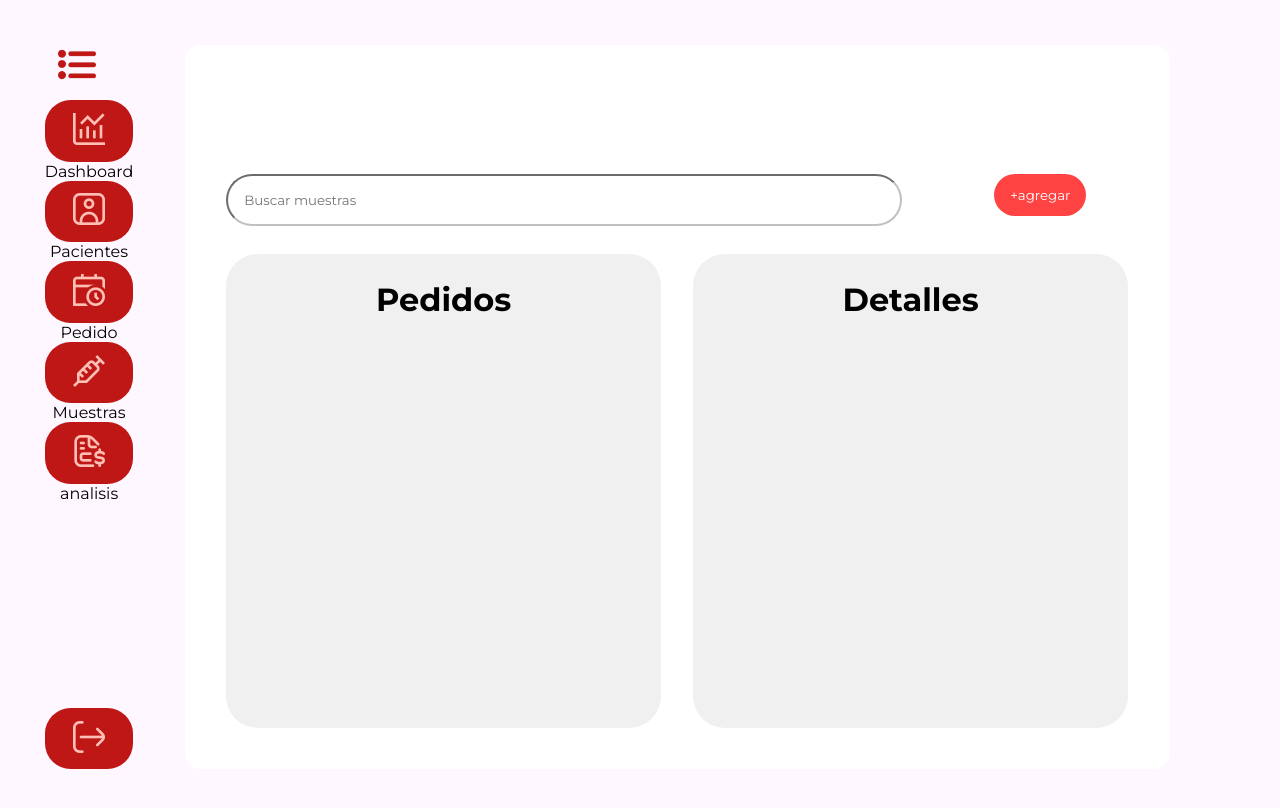
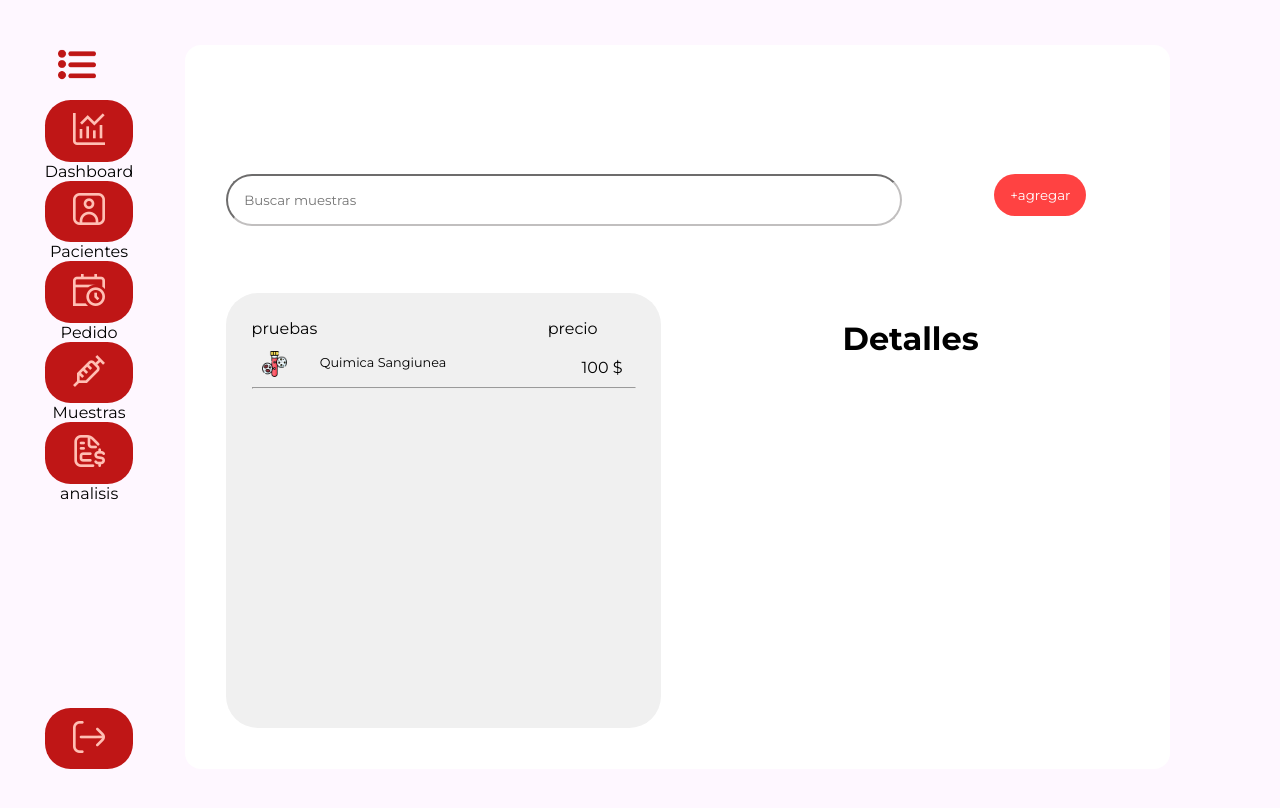
Before and after one commit to IngRamirezJezhuah/Integradora_II_Front, a React (Create React App) app in the folder FRONTEND/Web/integradora_2/: page /Pedidos in a window 1280 px wide. Shown: the top 808 px of the page. Built offline with nearby package versions, Linux system fonts and the light colour scheme.

Commit message:
conexion-back

```diff
--- a/FRONTEND/Web/integradora_2/src/Components/index.js
+++ b/FRONTEND/Web/integradora_2/src/Components/index.js
@@ -3,4 +3,4 @@ export { default as carousel } from './login/carousel';
 export { default as LoginForm } from './login/loginform';
 export {default as  SampleChart } from './graficas/grafica-iot'
 export {default as  MuestrasHechas } from './graficas/muestras-dia'
-export {default as  RegistrarPaceinte } from './paceintes/registrar_paciente'
+export {default as  RegistrarPaceinte } from './paceintes/registrarPaciente'
--- /dev/null
+++ b/FRONTEND/Web/integradora_2/src/Components/paceintes/registrarPaciente.jsx
@@ -0,0 +1,70 @@
+import React, { useState } from 'react'
+
+const RegistrarPaciente = () => {
+    const [formData, setFormData] = useState({
+        nombre: '',
+        apellidoPaterno: '',
+        apellidoMaterno: '',
+        fechaNacimiento: '',
+        correo: '',
+        contraseña: 'admin',
+        rol: 'client' // o el que sea por defecto
+    })
+
+    const handleChange = (e) => {
+        setFormData({
+            ...formData,
+            [e.target.name]: e.target.value
+        })
+    }
+
+    const handleSubmit = async (e) => {
+        e.preventDefault()
+        try {
+            const response = await fetch("https://8d5e-189-197-191-34.ngrok-free.app/usuarios", {//ruta del servidor
+                method: "POST",
+                headers: {
+                    "Content-Type": "application/json"
+                },
+                body: JSON.stringify(formData)//tipo de form que soporta
+            })
+            const data = await response.json()
+            if (response.ok) {
+                alert("Registro exitoso")
+                console.log(data)
+            } else {
+                alert("Error: " + data.message)
+                console.error(data)
+            }
+        } catch (err) {
+            console.error("Error en la petición:", err)
+            alert("Error en la petición")
+        }
+    }
+
+    return (
+        <div className='scale-up-center'>
+            <div className='registrar-user'>
+                <form onSubmit={handleSubmit}>
+                    <label className='precios' htmlFor="nombre">Nombre(s):</label>
+                    <input className='label-form' type="text" name="nombre" value={formData.nombre} onChange={handleChange} required  placeholder="David Jezhuah" />
+
+                    <label className='precios' htmlFor="apellidoPaterno">Apellido Paterno:</label>
+                    <input className='label-form' type="text" name="apellidoPaterno" value={formData.apellidoPaterno} onChange={handleChange} required  placeholder="Ramirez"/>
+
+                    <label className='precios' htmlFor="apellidoMaterno">Apellido Materno:</label>
+                    <input className='label-form' type="text" name="apellidoMaterno" value={formData.apellidoMaterno} onChange={handleChange} required  placeholder="Alvarado"/>
+
+                    <label className='precios' htmlFor="fechaNacimiento">Fecha Nacimiento:</label>
+                    <input className='label-form' type="date" name="fechaNacimiento" value={formData.fechaNacimiento} onChange={handleChange} required />
+
+                    <label className='precios' htmlFor="correo">Correo:</label>
+                    <input className='label-form' type="email" name="correo" value={formData.correo} onChange={handleChange} required   placeholder="Correo@gmail.com"/>
+                    <input className='btn' type="submit" value="Registrar" />
+                </form>
+            </div>
+        </div>
+    )
+}
+
+export default RegistrarPaciente
--- a/FRONTEND/Web/integradora_2/src/Components/paceintes/registrar_paciente.jsx
+++ /dev/null
@@ -1,19 +0,0 @@
-import React from 'react'
-
-const registrar_paciente = () => {
-    return (
-        <div>
-            <form action="" method='POST'>
-                <label for="name">Nombre:</label>
-                <input type="text" id="name" name="nombre"  placeholder="Escribir tu Nombre"  required />
-                <label for="Apellido">Nombre:</label>
-                <input type="text" id="name" name="nombre"  placeholder="Escribir tu Nombre"  required />
-                <label for="name">Nombre:</label>
-                <input type="text" id="name" name="nombre"  placeholder="Escribir tu Nombre"  required />
-
-            </form>
-        </div>
-    )
-}
-
-export default registrar_paciente
--- a/FRONTEND/Web/integradora_2/src/Screens/Pacientes.jsx
+++ b/FRONTEND/Web/integradora_2/src/Screens/Pacientes.jsx
@@ -1,11 +1,12 @@
 //rfce para hacer una plantilla
 import React from 'react'
+//import {useState,useEffect} from 'react'
 import { Link } from 'react-router-dom';
 
 const Pacientes =() => {
 
 
-    const nombres = [/*esta madre es para hacer nuestra lista */
+    const nombres = [//esta  es para usar una lista, alternatica sin peticion
     "Mario Lira Zamora",
     "David Jezhuah Ramirez Alvarado",
     "Racardo Luna Unzueta",
@@ -16,16 +17,33 @@ const Pacientes =() => {
         "Quimica sanguinea",
         "Biometrica Hepatica"
     ]
+    /* version con servidor, no funciona de manera local
+    const [pacientes, setPacientes] = useState([])
+    useEffect(() => {
+        const fetchPacientes = async () => {
+            try {
+                const response = await fetch("https://8d5e-189-197-191-34.ngrok-free.app/usuarios", {
+                    method: "GET",
+                    headers: {
+                        "Content-Type": "application/json"
+                    }
+                })
+                const data = await response.json()
+                if (response.ok) {
+                    setPacientes(data) // aquí asumimos que data es un array de pacientes
+                    console.log("Pacientes cargados:", data)
+                } else {
+                    console.error("Error:", data.message)
+                    alert("Error al obtener pacientes")
+                }
+            } catch (error) {
+                console.error("Error en la petición:", error)
+                alert("No se pudo conectar al servidor")
+            }
+        }
 
-    /*  Posible version con backend listo
-    const [pacientes, setPacientes] = useState([]);
-    useEffect(() => {
-    axios.get("http://localhost:3000/api/pacientes")
-        .then(response => setPacientes(response.data))
-        .catch(error => console.error(error));
-    }, []);
-
-    */
+        fetchPacientes()
+    }, [])*/
     return (
             <div className='margen'>
                 <div className='buscador'>
@@ -40,6 +58,25 @@ const Pacientes =() => {
                 <div className='scale-up-ver-center'>
                     <div className='caja_1'>
                         <div className='scroll'>
+                            {/* version con servidor, no funciona en local
+                                {pacientes.map((paciente, index) => {
+                                    const nombreCompleto = `${paciente.nombre} ${paciente.apellidoPaterno} ${paciente.apellidoMaterno}`;
+                                    const inicial = paciente.nombre.charAt(0);
+                                    return (
+                                        <div key={index} className='prueba_tabla'>
+                                            <div className='inicial-circulo'>
+                                                {inicial}
+                                            </div>
+                                            <div>
+                                                <p className='prueba-name'>{nombreCompleto}</p>
+                                            </div>
+                                            <div className='acomodar-iconos'>
+                                                <img src="/basura.png" alt="borrar" className='iconos' />
+                                            </div>
+                                        </div>
+                                    );
+                                })}
+                            */}
                             {nombres.map((nombreCompleto,index) => {/*se usa map para iterar la lista y generar un bloque prueba_tabla por cada nombre tambien la usare en chechbox*/
                                 const inicial = nombreCompleto.charAt(0);/*se obtiene la inicial con .charAt(0) para cada nombre dentro del map. recordar esta mamada*/
                                 return(
--- a/FRONTEND/Web/integradora_2/src/Screens/Pedidos.jsx
+++ b/FRONTEND/Web/integradora_2/src/Screens/Pedidos.jsx
@@ -13,11 +13,22 @@ const Pedidos =() => {
             </div>
             <div className='scale-up-ver-center'>
                 <div className='caja_1'>
-                    <h1 className='titulo'>Pedidos</h1>
+                    <div className='acomodar'>
+                        <p className='precios'>pruebas</p>
+                        <p className='precios'>precio</p>
+                    </div>
+                    <div className='prueba_tabla'>
+                        <img src="/prueba-de-sangre.png" alt="prueba imagen" className='imagen-prueba' />
+                        <p className='prueba-name'>Quimica Sangiunea</p>
+                        <div  className='acomodar-iconos'>
+                            <p>100 $</p>
+                        </div>
+                    </div>
+                    <hr />
                 </div>
             </div>
             <div className='scale-up-ver-center'>
-                <div className='caja_2'>
+                <div className='pedidos-form'>
                     <h1 className='titulo'>Detalles</h1>
                 </div>
             </div>
--- a/FRONTEND/Web/integradora_2/src/plantilla.css
+++ b/FRONTEND/Web/integradora_2/src/plantilla.css
@@ -32,14 +32,25 @@
         opacity: 1;
     }
 }
-
+/*__________del centro hacia afuera__________*/
+.scale-up-center {
+	animation: scale-up-center 0.4s cubic-bezier(0.390, 0.575, 0.565, 1.000) both;
+}
+@keyframes scale-up-center {
+    0% {
+        transform: scale(0.5);
+    }
+    100% {
+        transform: scale(1);
+    }
+    }
 
 /*__________estilos de las cajas de contenido__________ */
 .caja_1{
     padding: 2vw;
     margin: 1rem;
     width: 30vw;
-    height: 33vw;
+    height: 30vw;
     background-color: #f0f0f0;
     border-radius: 2rem;
 }
@@ -47,7 +58,7 @@
     padding: 2vw;
     margin: 1rem;
     width: 30vw;
-    height: 33vw;
+    height: 30vw;
     background-color: #f0f0f0;
     border-radius: 2rem;
 }
@@ -67,11 +78,21 @@
     height: 33vw;
     overflow: auto;
 }
-
 .prueba_tabla{
     padding: 10px;
     display: flex;
     align-items: flex-end;
+}
+.pedidos-form{
+    padding: 2vw;
+    margin: 1rem;
+    width: 30vw;
+    height: 30vw;
+}
+
+.registrar-user{
+    margin-left: 20vw;
+    margin-top: 12vw;
 }
 /*________Botones________*/
 .btn-agregar{
@@ -84,6 +105,27 @@
     padding-right: 1rem;
     margin-left: 60vw;
 }
+.btn{
+    color: #ffffff;
+    background-color: #ff4242;
+    border-style: none;
+    border-radius: 2rem;
+    padding: .8rem;
+    margin: 1vw;
+}
+
+/*________inputs________*/
+.label-form{
+    padding: 20px;
+    padding-right: 15vw;
+    margin-right: 30vw;
+    border-radius: 1rem;
+    font-size: 16px;
+    font-style: normal;
+    font-weight: 400;
+    line-height: 24px; /* 150% */
+}
+
 /*________iconos e imagenes________*/
 .imagen-prueba{
     width: 2vw;
@@ -149,3 +191,15 @@
     font-size: 18px;
     text-transform: uppercase;
 }
+
+.precios{
+    font-size: 2vmin;
+    padding-right: 18vw;
+}
+
+.acomodar{
+    margin: 0%;
+    display: flex;
+    align-items: flex-end;
+
+}
```
